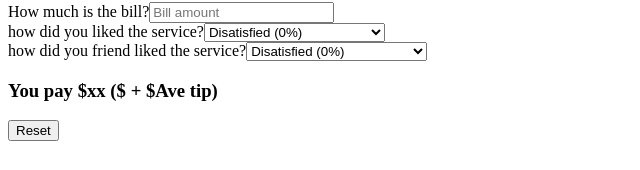
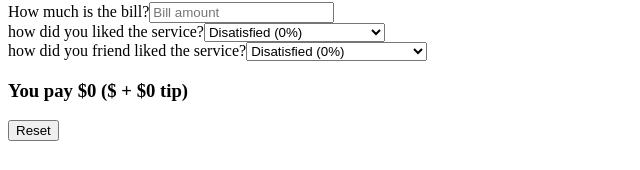
Before and after one commit to biancavlz/component-catalog, a React (Create React App) app: page / in a window 1280 px wide. Shown: the part 125-295 px from the top of the page, without its empty margins (0-640 px from the left). Built offline with nearby package versions, Linux system fonts and the light colour scheme.

Commit message:
Add tip selection and total calculation

```diff
--- a/src/components/tipCalcuator/OutPut.js
+++ b/src/components/tipCalcuator/OutPut.js
@@ -1,5 +1,11 @@
-function Output({ bill }) {
-  return <h3>You pay $xx (${bill} + $Ave tip)</h3>;
+function Output({ bill, totalTip }) {
+  const totalAmount = bill + totalTip;
+
+  return (
+    <h3>
+      You pay ${totalAmount} (${bill} + ${totalTip} tip)
+    </h3>
+  );
 }
 
 export default Output;
--- a/src/components/tipCalcuator/SelectPercentage.js
+++ b/src/components/tipCalcuator/SelectPercentage.js
@@ -1,8 +1,8 @@
-function SelectPercentage({ children }) {
+function SelectPercentage({ children, tip, onSetTip }) {
   return (
     <div>
       <label>{children}</label>
-      <select>
+      <select value={tip} onChange={(e) => onSetTip(Number(e.target.value))}>
         <option value={0}>Disatisfied (0%)</option>
         <option value={5}>it was ook (5%)</option>
         <option value={10}>It was good (10%)</option>
--- a/src/components/tipCalcuator/TipCalculator.js
+++ b/src/components/tipCalcuator/TipCalculator.js
@@ -6,6 +6,10 @@ import Reset from "./Reset";
 
 function TipCalculator() {
   const [bill, setBill] = useState("");
+  const [tip1, setTip1] = useState("");
+  const [tip2, setTip2] = useState("");
+
+  const tipCalculation = bill * ((tip1 + tip2) / 2 / 100);
 
   return (
     <div>
@@ -13,10 +17,14 @@ function TipCalculator() {
 
       <BillInput bill={bill} onSetBill={setBill} />
 
-      <SelectPercentage>how did you liked the service?</SelectPercentage>
-      <SelectPercentage>how did you friend liked the service?</SelectPercentage>
+      <SelectPercentage tip={tip1} onSetTip={setTip1}>
+        how did you liked the service?
+      </SelectPercentage>
+      <SelectPercentage tip={tip2} onSetTip={setTip2}>
+        how did you friend liked the service?
+      </SelectPercentage>
 
-      <Output bill={bill} />
+      <Output bill={bill} totalTip={tipCalculation} />
 
       <Reset />
     </div>
```
